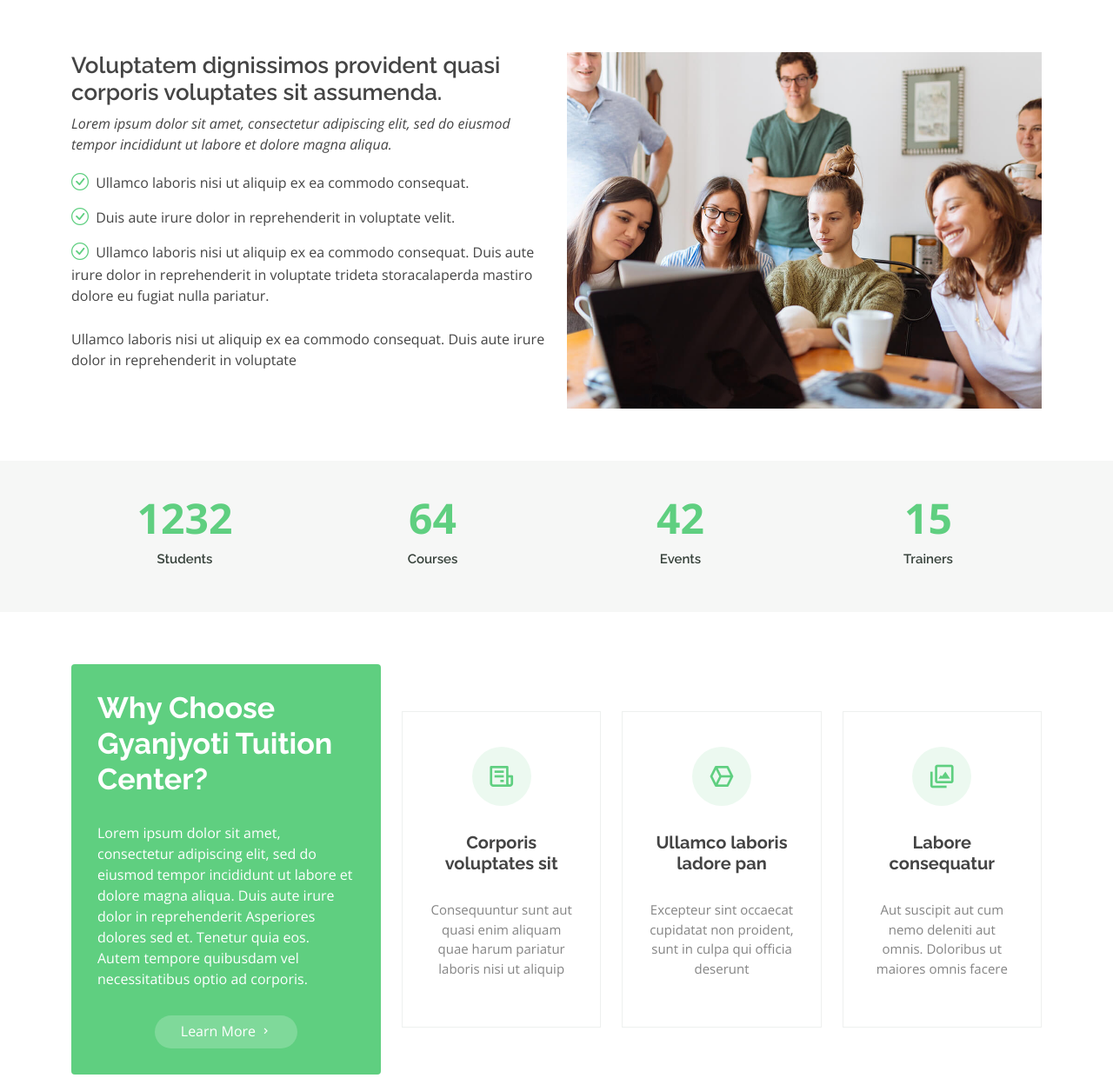
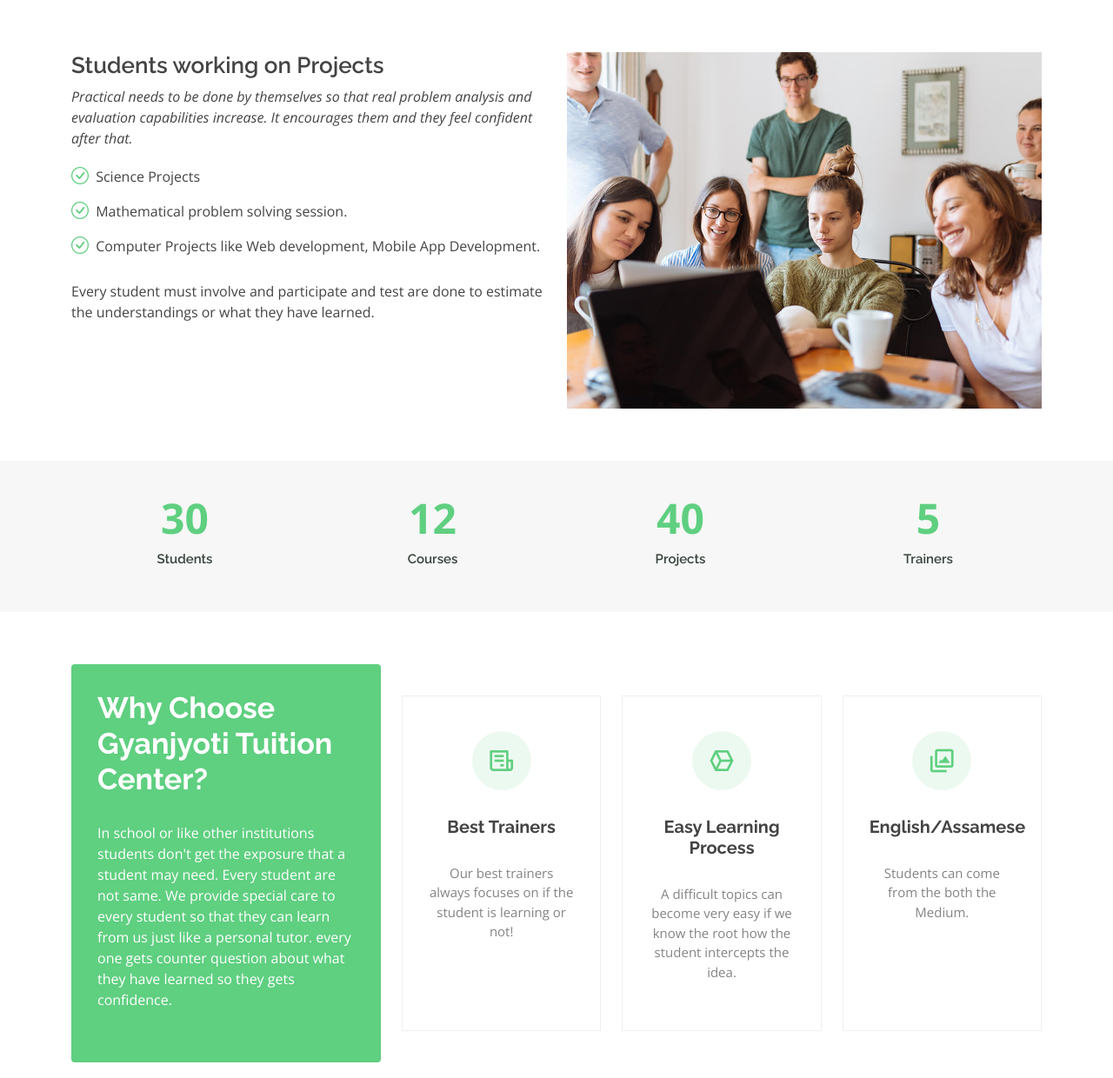
Before and after one commit to utpalbharali/gyanjyotituitioncenter, a plain HTML site: page index.html in a window 1280 px wide. Shown: the part 640-1880 px from the top of the page at 87% size. Drawn offline with nearby package versions, Linux system fonts and the light colour scheme.

Commit message:
index update
about dyanjyoti tuition center

```diff
--- a/index.html
+++ b/index.html
@@ -102,18 +102,18 @@
             <img src="assets/img/about.jpg" class="img-fluid" alt="">
           </div>
           <div class="col-lg-6 pt-4 pt-lg-0 order-2 order-lg-1 content">
-            <h3>Voluptatem dignissimos provident quasi corporis voluptates sit assumenda.</h3>
+            <h3>Students working on Projects</h3>
             <p class="fst-italic">
-              Lorem ipsum dolor sit amet, consectetur adipiscing elit, sed do eiusmod tempor incididunt ut labore et dolore
-              magna aliqua.
+              Practical needs to be done by themselves so that real problem analysis and evaluation capabilities increase.
+              It encourages them and they feel confident after that.
             </p>
             <ul>
-              <li><i class="bi bi-check-circle"></i> Ullamco laboris nisi ut aliquip ex ea commodo consequat.</li>
-              <li><i class="bi bi-check-circle"></i> Duis aute irure dolor in reprehenderit in voluptate velit.</li>
-              <li><i class="bi bi-check-circle"></i> Ullamco laboris nisi ut aliquip ex ea commodo consequat. Duis aute irure dolor in reprehenderit in voluptate trideta storacalaperda mastiro dolore eu fugiat nulla pariatur.</li>
+              <li><i class="bi bi-check-circle"></i> Science Projects</li>
+              <li><i class="bi bi-check-circle"></i> Mathematical problem solving session.</li>
+              <li><i class="bi bi-check-circle"></i> Computer Projects like Web development, Mobile App Development.</li>
             </ul>
             <p>
-              Ullamco laboris nisi ut aliquip ex ea commodo consequat. Duis aute irure dolor in reprehenderit in voluptate
+              Every student must involve and participate and test are done to estimate the understandings or what they have learned.
             </p>
 
           </div>
@@ -129,22 +129,22 @@
         <div class="row counters">
 
           <div class="col-lg-3 col-6 text-center">
-            <span data-purecounter-start="0" data-purecounter-end="1232" data-purecounter-duration="1" class="purecounter"></span>
+            <span data-purecounter-start="0" data-purecounter-end="30" data-purecounter-duration="1" class="purecounter"></span>
             <p>Students</p>
           </div>
 
           <div class="col-lg-3 col-6 text-center">
-            <span data-purecounter-start="0" data-purecounter-end="64" data-purecounter-duration="1" class="purecounter"></span>
+            <span data-purecounter-start="0" data-purecounter-end="12" data-purecounter-duration="1" class="purecounter"></span>
             <p>Courses</p>
           </div>
 
           <div class="col-lg-3 col-6 text-center">
-            <span data-purecounter-start="0" data-purecounter-end="42" data-purecounter-duration="1" class="purecounter"></span>
-            <p>Events</p>
+            <span data-purecounter-start="0" data-purecounter-end="40" data-purecounter-duration="1" class="purecounter"></span>
+            <p>Projects</p>
           </div>
 
           <div class="col-lg-3 col-6 text-center">
-            <span data-purecounter-start="0" data-purecounter-end="15" data-purecounter-duration="1" class="purecounter"></span>
+            <span data-purecounter-start="0" data-purecounter-end="5" data-purecounter-duration="1" class="purecounter"></span>
             <p>Trainers</p>
           </div>
 
@@ -162,12 +162,13 @@
             <div class="content">
               <h3>Why Choose Gyanjyoti Tuition Center?</h3>
               <p>
-                Lorem ipsum dolor sit amet, consectetur adipiscing elit, sed do eiusmod tempor incididunt ut labore et dolore magna aliqua. Duis aute irure dolor in reprehenderit
-                Asperiores dolores sed et. Tenetur quia eos. Autem tempore quibusdam vel necessitatibus optio ad corporis.
+                In school or like other institutions students don't get the exposure that a student may need. Every student are not same.
+                We provide special care to every student so that they can learn from us just like a personal tutor.
+                every one gets counter question about what they have learned so they gets confidence.
               </p>
-              <div class="text-center">
+              <!-- <div class="text-center">
                 <a href="about.html" class="more-btn">Learn More <i class="bx bx-chevron-right"></i></a>
-              </div>
+              </div> -->
             </div>
           </div>
           <div class="col-lg-8 d-flex align-items-stretch" data-aos="zoom-in" data-aos-delay="100">
@@ -176,22 +177,22 @@
                 <div class="col-xl-4 d-flex align-items-stretch">
                   <div class="icon-box mt-4 mt-xl-0">
                     <i class="bx bx-receipt"></i>
-                    <h4>Corporis voluptates sit</h4>
-                    <p>Consequuntur sunt aut quasi enim aliquam quae harum pariatur laboris nisi ut aliquip</p>
+                    <h4>Best Trainers</h4>
+                    <p>Our best trainers always focuses on if the student is learning or not!</p>
                   </div>
                 </div>
                 <div class="col-xl-4 d-flex align-items-stretch">
                   <div class="icon-box mt-4 mt-xl-0">
                     <i class="bx bx-cube-alt"></i>
-                    <h4>Ullamco laboris ladore pan</h4>
-                    <p>Excepteur sint occaecat cupidatat non proident, sunt in culpa qui officia deserunt</p>
+                    <h4>Easy Learning Process</h4>
+                    <p>A difficult topics can become very easy if we know the root how the student intercepts the idea.</p>
                   </div>
                 </div>
                 <div class="col-xl-4 d-flex align-items-stretch">
                   <div class="icon-box mt-4 mt-xl-0">
                     <i class="bx bx-images"></i>
-                    <h4>Labore consequatur</h4>
-                    <p>Aut suscipit aut cum nemo deleniti aut omnis. Doloribus ut maiores omnis facere</p>
+                    <h4>English/Assamese</h4>
+                    <p>Students can come from the both the Medium.</p>
                   </div>
                 </div>
               </div>
```
